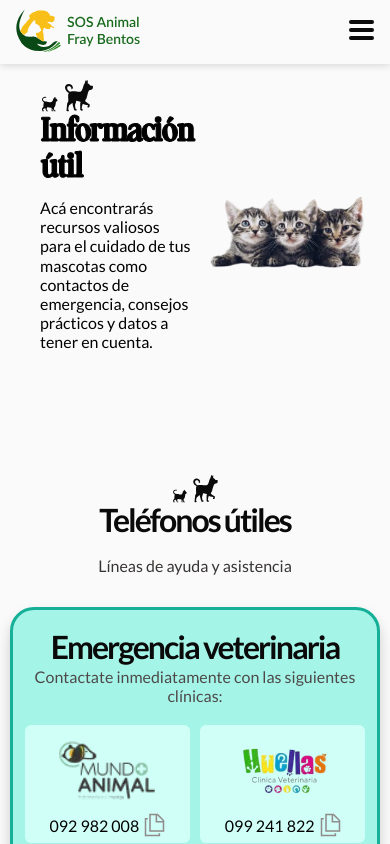
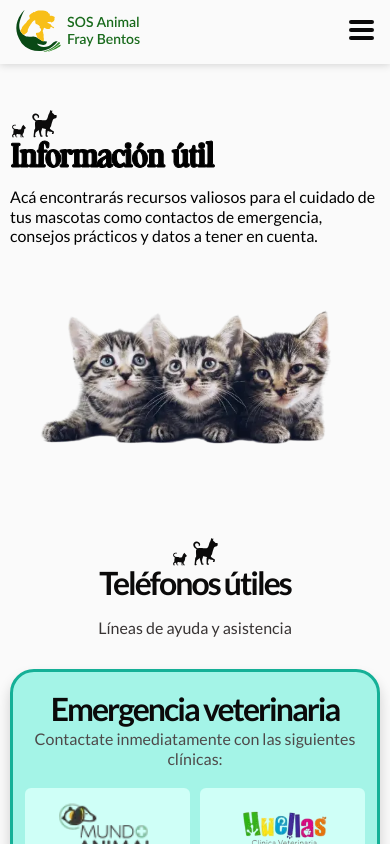
Before and after one commit to agucamejo/SOSAnimal, a React (Vite) app: page /contact in a window 390 px wide. Shown: the top 844 px of the page. Built offline with nearby package versions, Linux system fonts and the light colour scheme.

Commit message:
Me ayudo ingrid

```diff
--- a/src/styles/components/_infoutil.scss
+++ b/src/styles/components/_infoutil.scss
@@ -1,9 +1,10 @@
 .info-container {
+    justify-items: center;
+    align-items: center;
     display: grid;
-    justify-content: center;
-    align-items: center;
-    padding-top: 80px;
-    padding-bottom: 40px;
+    margin-top: 80px;
+    max-width: 1320px;
+    width: 100%;
 }
 
 .info-card {
@@ -12,14 +13,16 @@
     align-items: center;
     justify-content: space-between;
     padding-left: 60px;
-    max-width: 1024px;
     width: 100%;
-    height: 326px;
+    height: auto;
 }
 
 .info-text {
-    width: 360px;
-    height: 200px;
+    max-width: 600px;
+    width: 100%;
+    height: auto;
+    align-items: center;
+    justify-content: center;
 }
 
 h1 {
@@ -39,7 +42,7 @@ p {
 }
 
 .info-image img {
-    width: 100%;
+    width: 450px;
     height: auto;
 }
 
@@ -49,46 +52,6 @@ p {
 }
 
 @media (max-width: 768px) {
-    .info-card {
-        flex-direction: row;
-        width: 100%;
-        height: auto;
-        justify-content: center;
-        padding-left: 40px;
-    }
-
-    .info-text {
-        width: 50%;
-        height: auto;
-    }
-
-    h1 {
-        font-size: 32px;
-        line-height: 36.48px;
-        letter-spacing: -1%;
-    }
-
-    p {
-        font-size: 16px;
-        line-height: 19.2px;
-        font-family: 'Lato';
-    }
-
-    .info-image img {
-        width: 100%;
-        height: auto;
-    }
-
-    .img-perrocat{
-        width: 54px;
-        height: 32px;
-    }
-}
-
-@media (max-width: 356px) {
-    .info-container{
-        padding-top: 60px;
-    }
     .info-card {
         flex-direction: column;
         width: 100%;
@@ -107,12 +70,16 @@ p {
         z-index: 1;
     }
 
-    .info-text h1 {
-        font-size: 1.5rem;
+    h1 {
+        font-size: 32px;
+        line-height: 36.48px;
+        letter-spacing: -1%;
     }
 
-    .info-text p {
-        font-size: 0.875rem;
+    p {
+        font-size: 16px;
+        line-height: 19.2px;
+        font-family: 'Lato';
     }
 
     .info-image {
@@ -123,10 +90,11 @@ p {
     }
 
     .info-image img {
+        max-width: 450px;
         width: 100%;
         height: auto;
         z-index: 0;
-        margin-top: -20px;
+        margin-top: -40px;
     }
 
     .img-perrocat {
```
